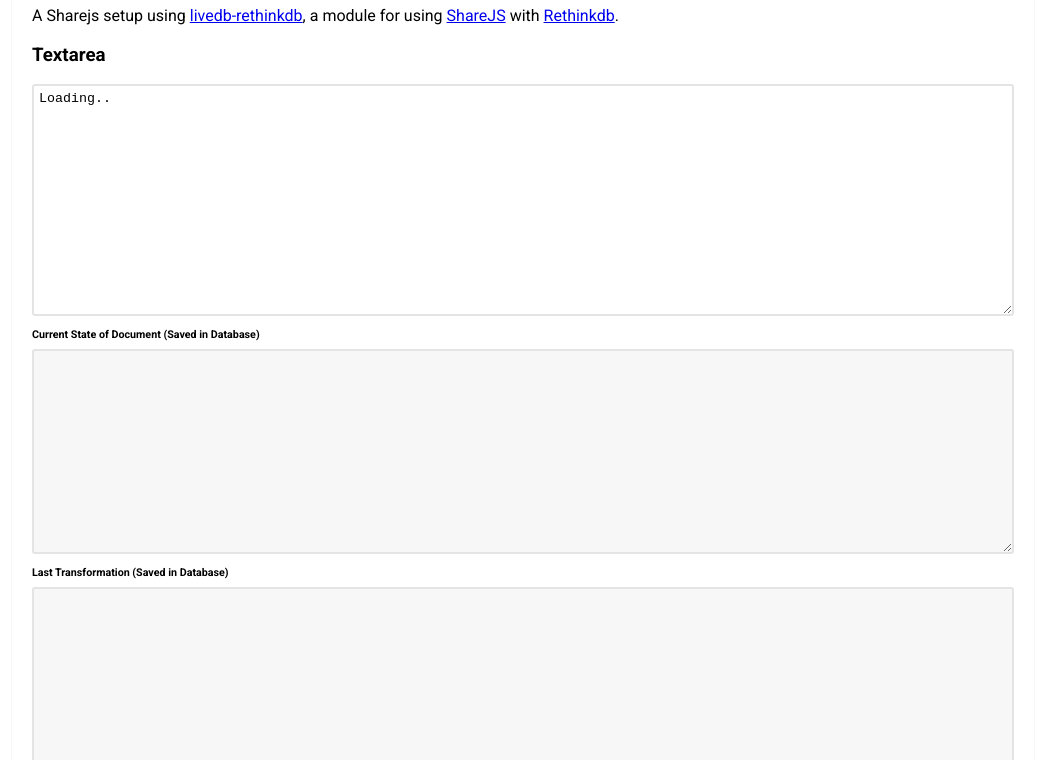
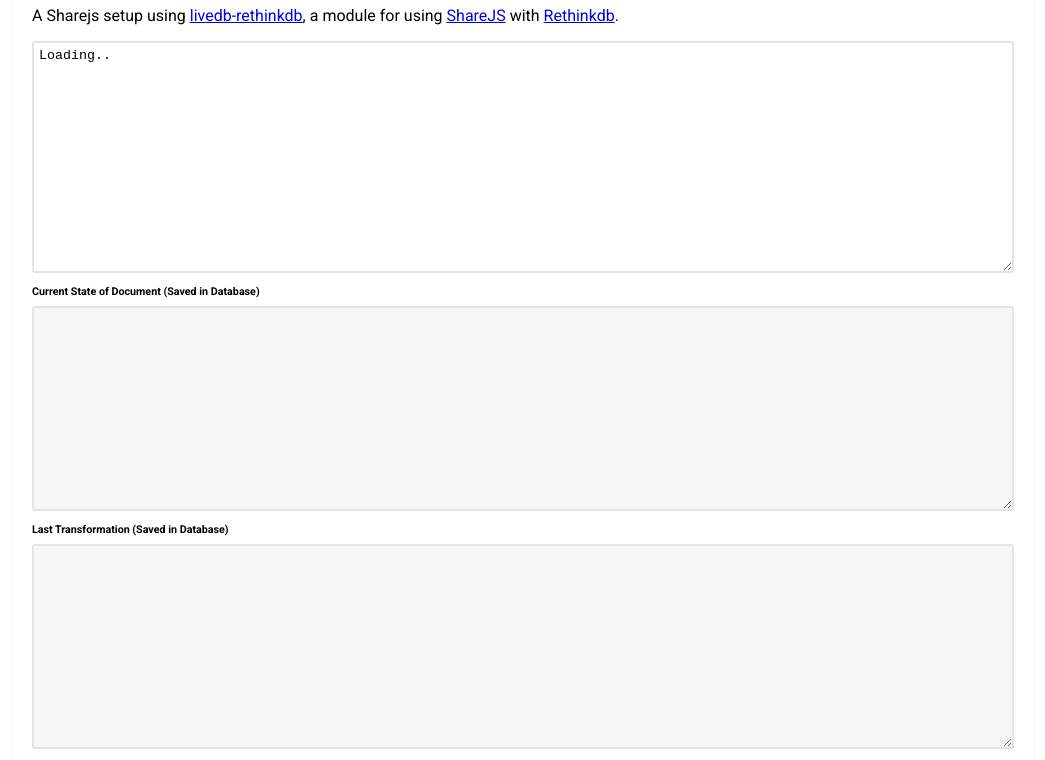
Before and after one commit to thejsj/sharejs-rethinkdb-example, a website with bundled scripts: page client/index.html in a window 1280 px wide. Shown: the part 75-835 px from the top of the page, without its empty margins (117-1162 px from the left). Built offline with nearby package versions, Linux system fonts and the light colour scheme; files whose address does not match are found by name.

Commit message:
Eliminate header h3

```diff
--- a/client/index.html
+++ b/client/index.html
@@ -15,7 +15,7 @@
     <div class='container'>
       <h1 class='main-title'>ShareJS + RethinkDB</h1>
       <p>A Sharejs setup using <a target='_blank' href='https://www.npmjs.com/package/livedb-rethinkdb'>livedb-rethinkdb</a/>, a module for using <a href="github.com/share/ShareJS" target="_blank">ShareJS</a> with <a href="http://rethinkdb.com" target="_blank">Rethinkdb</a>.</p>
-      <h3>Textarea</h3>
+      <!--<h3>Textarea</h3>-->
       <div class='grid'>
         <div class='unit one-third'>
           <textarea id="helloworld">Loading..</textarea>
```
